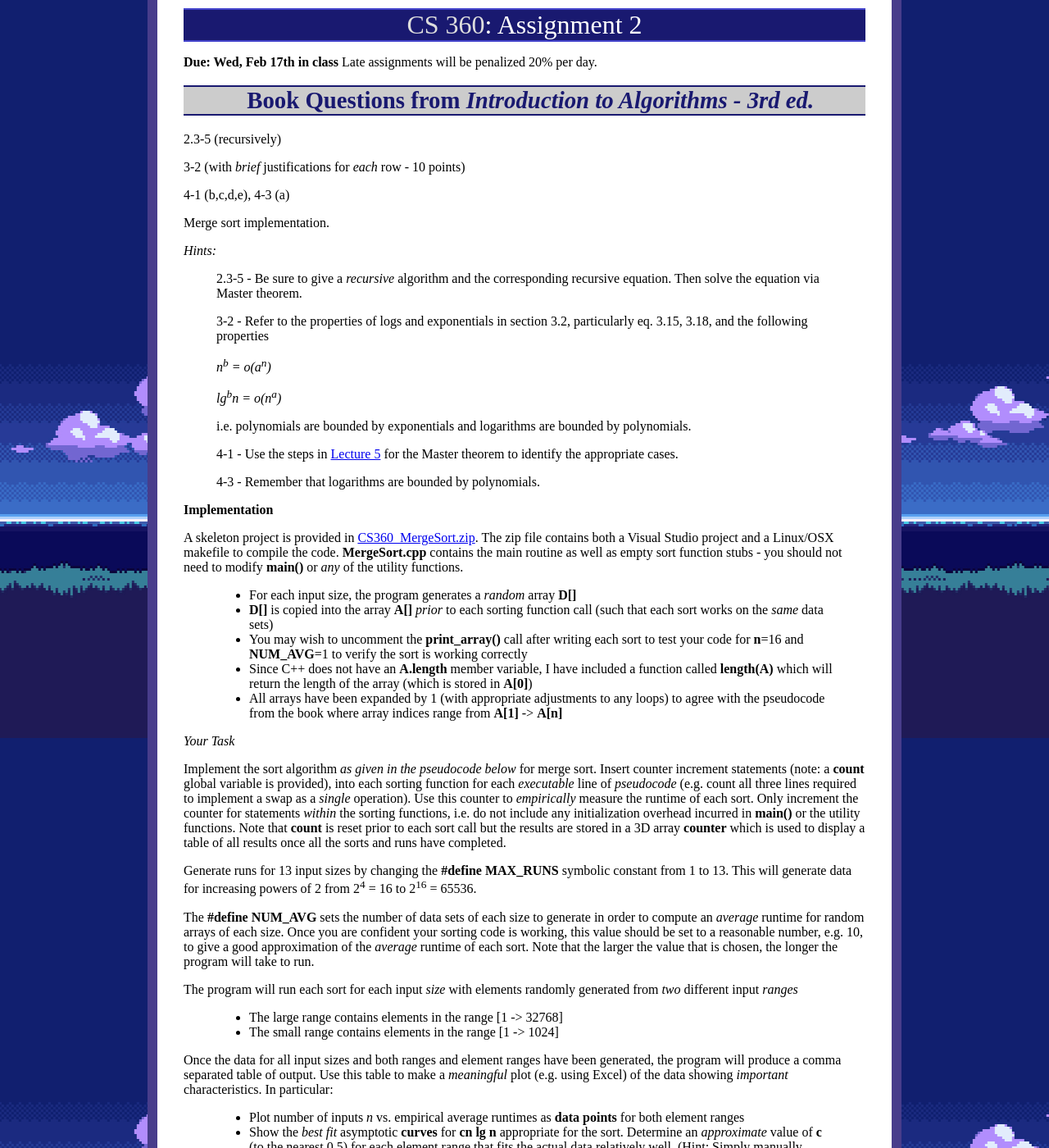
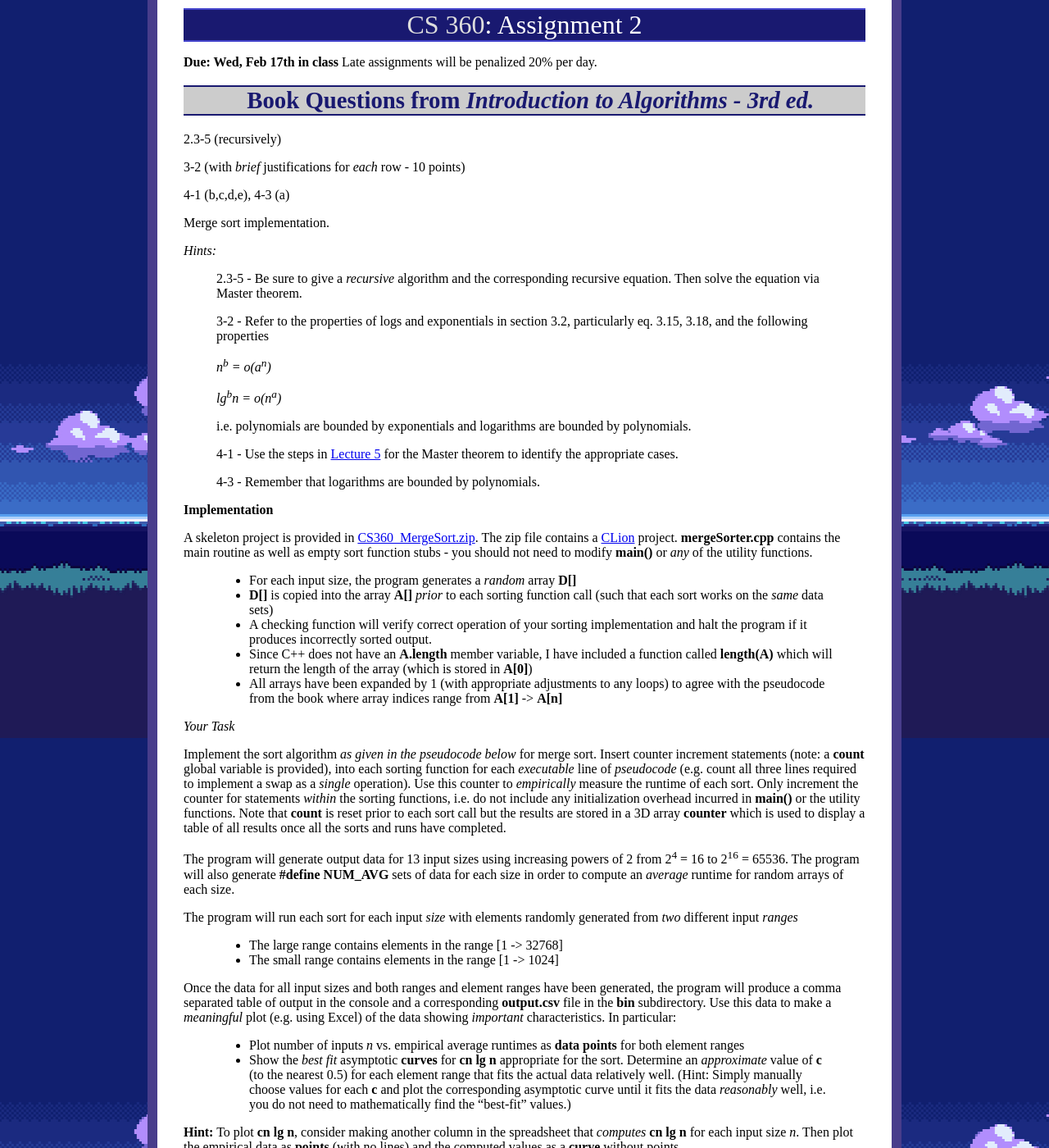
Before and after one commit to ycpcs/cs360-spring2021, a Jekyll site: the page built from assign/assign02.md, in a window 1280 px wide and 1400 px high. Shown: the whole window at 82% size. Built offline with Jekyll 4.4.1, drawn with Linux system fonts in a browser that asks for light colours.

```diff
--- a/assign/assign02.md
+++ b/assign/assign02.md
@@ -34,11 +34,11 @@
 
 **Implementation**
 
-A skeleton project is provided in [CS360\_MergeSort.zip](../assign/src/CS360_MergeSort.zip). The zip file contains both a Visual Studio project and a Linux/OSX makefile to compile the code. **MergeSort.cpp** contains the main routine as well as empty sort function stubs - you should not need to modify **main()** or *any* of the utility functions.
+A skeleton project is provided in [CS360\_MergeSort.zip](../assign/src/CS360_MergeSort.zip). The zip file contains a [CLion](https://www.jetbrains.com/clion/) project. **mergeSorter.cpp** contains the main routine as well as empty sort function stubs - you should not need to modify **main()** or *any* of the utility functions.
 
 > -   For each input size, the program generates a *random* array **D[]**
 > -   **D[]** is copied into the array **A[]** *prior* to each sorting function call (such that each sort works on the *same* data sets)
-> -   You may wish to uncomment the **print\_array()** call after writing each sort to test your code for **n**=16 and **NUM\_AVG**=1 to verify the sort is working correctly
+> -   A checking function will verify correct operation of your sorting implementation and halt the program if it produces incorrectly sorted output.
 > -   Since C++ does not have an **A.length** member variable, I have included a function called **length(A)** which will return the length of the array (which is stored in **A[0]**)
 > -   All arrays have been expanded by 1 (with appropriate adjustments to any loops) to agree with the pseudocode from the book where array indices range from **A[1]** -\> **A[n]**
 
@@ -46,16 +46,14 @@
 
 Implement the sort algorithm *as given in the pseudocode below* for merge sort. Insert counter increment statements (note: a **count** global variable is provided), into each sorting function for each *executable* line of *pseudocode* (e.g. count all three lines required to implement a swap as a *single* operation). Use this counter to *empirically* measure the runtime of each sort. Only increment the counter for statements *within* the sorting functions, i.e. do not include any initialization overhead incurred in **main()** or the utility functions. Note that **count** is reset prior to each sort call but the results are stored in a 3D array **counter** which is used to display a table of all results once all the sorts and runs have completed.
 
-Generate runs for 13 input sizes by changing the **\#define MAX\_RUNS** symbolic constant from 1 to 13. This will generate data for increasing powers of 2 from 2<sup>4</sup> = 16 to 2<sup>16</sup> = 65536.
-
-The **\#define NUM\_AVG** sets the number of data sets of each size to generate in order to compute an *average* runtime for random arrays of each size. Once you are confident your sorting code is working, this value should be set to a reasonable number, e.g. 10, to give a good approximation of the *average* runtime of each sort. Note that the larger the value that is chosen, the longer the program will take to run.
+The program will generate output data for 13 input sizes using increasing powers of 2 from 2<sup>4</sup> = 16 to 2<sup>16</sup> = 65536. The program will also generate **\#define NUM\_AVG** sets of data for each size in order to compute an *average* runtime for random arrays of each size.
 
 The program will run each sort for each input *size* with elements randomly generated from *two* different input *ranges*
 
 > -   The large range contains elements in the range [1 -\> 32768]
 > -   The small range contains elements in the range [1 -\> 1024]
 
-Once the data for all input sizes and both ranges and element ranges have been generated, the program will produce a comma separated table of output. Use this table to make a *meaningful* plot (e.g. using Excel) of the data showing *important* characteristics. In particular:
+Once the data for all input sizes and both ranges and element ranges have been generated, the program will produce a comma separated table of output in the console and a corresponding **output.csv** file in the **bin** subdirectory. Use this data to make a *meaningful* plot (e.g. using Excel) of the data showing *important* characteristics. In particular:
 
 > -   Plot number of inputs *n* vs. empirical average runtimes as **data points** for both element ranges
 > -   Show the *best fit* asymptotic **curves** for **cn lg n** appropriate for the sort. Determine an *approximate* value of **c** (to the nearest 0.5) for each element range that fits the actual data relatively well. (Hint: Simply manually choose values for each **c** and plot the corresponding asymptotic curve until it fits the data *reasonably* well, i.e. you do not need to mathematically find the "best-fit" values.)
```
Also changed, not shown: assign/assign01.md (+4 -6 lines), assign/assign03.md (+4 -6 lines), 10 other files.
